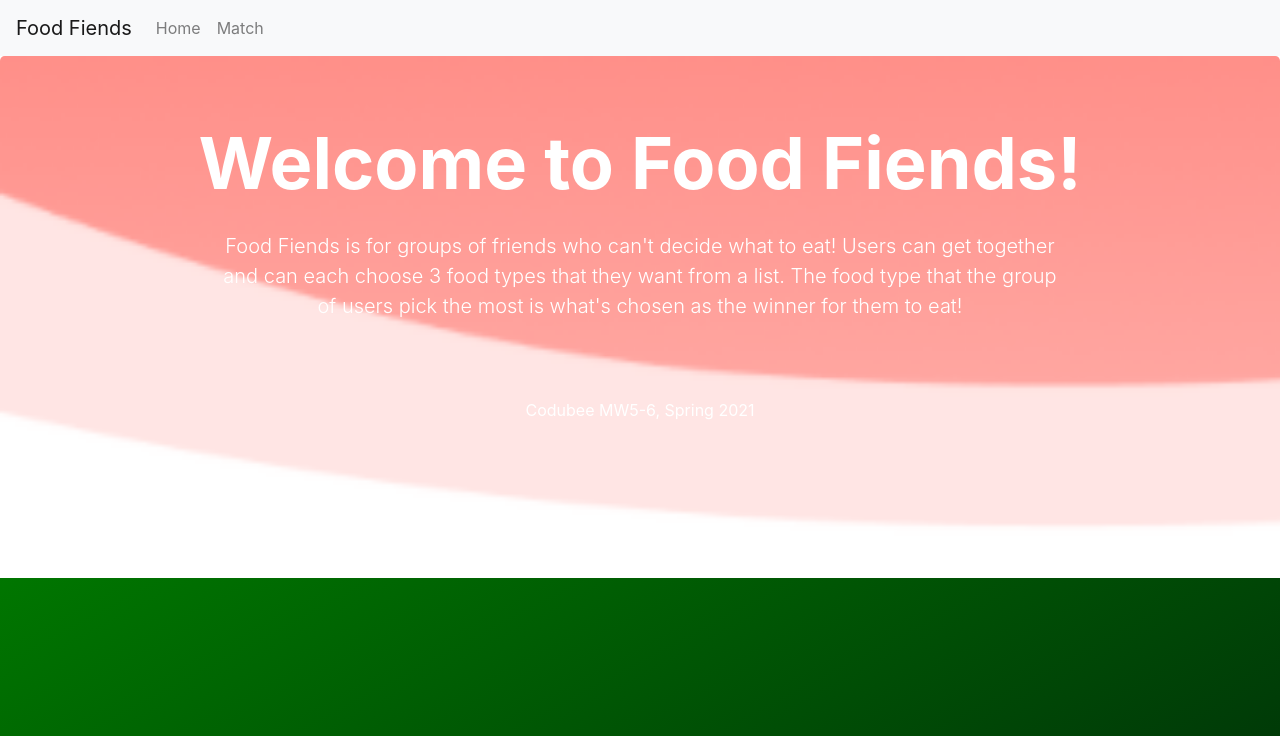
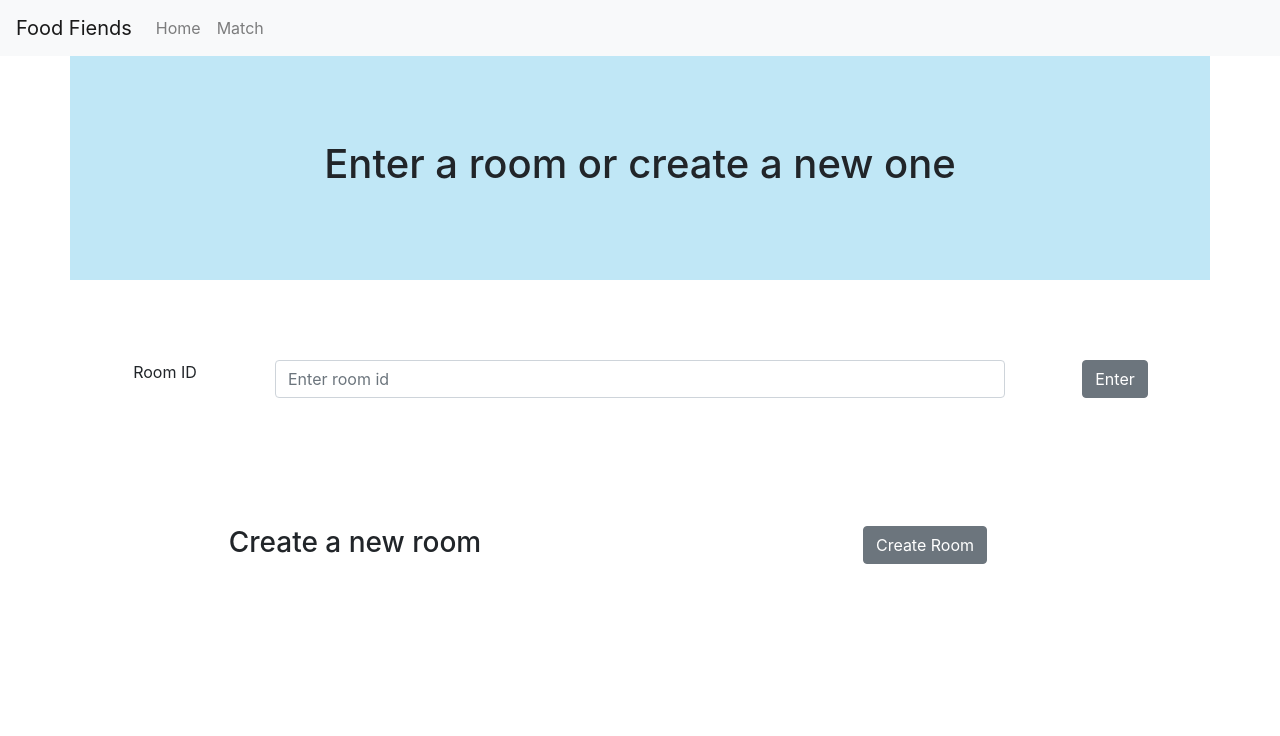
Before and after one commit to Codubee/FoodFiendsMW5-6, a React (Create React App) app in the folder frontend/: page /room in a window 1280 px wide. Shown: the top 736 px of the page. Built offline with nearby package versions, Linux system fonts and the light colour scheme.

Commit message:
Added the room view

```diff
--- a/frontend/src/App.css
+++ b/frontend/src/App.css
@@ -0,0 +1,3 @@
+.center-text{
+    text-align: center;
+}
--- a/frontend/src/App.js
+++ b/frontend/src/App.js
@@ -1,12 +1,14 @@
 import './App.css';
 import LandingPage from './views/LandingPage'
+import Room from './views/Room'
 import Navbar from './components/Navbar'
 
 function App() {
   return (
     <div>
       <Navbar />
-      <LandingPage />
+      {/* <LandingPage /> */}
+      <Room/>
     </div>
   );
 }
--- /dev/null
+++ b/frontend/src/styles/Room.css
@@ -0,0 +1,15 @@
+.room-id-div{
+    margin-top: 5em;
+}
+
+
+.new-room-row{
+    margin-top: 8em;
+}
+
+.main-header{
+    background-color: #C0E7F6;
+    min-height: 14em;
+    display: grid;
+    place-items: center;
+}
--- /dev/null
+++ b/frontend/src/views/Room.js
@@ -0,0 +1,79 @@
+import React from 'react'
+import { Button, Container, FormGroup, Form, Label, Input, Row, Col } from 'reactstrap'
+import '../styles/Room.css'
+
+class Room extends React.Component {
+    constructor(props) {
+        super(props);
+        this.state = {
+            roomId: ''
+        };
+
+        this.handleChange = this.handleChange.bind(this);
+        this.enterRoom = this.enterRoom.bind(this);
+        this.createNewRoom = this.createNewRoom.bind(this);
+    }
+
+    handleChange(event) {
+        this.setState({ roomId: event.target.value });
+    }
+
+    enterRoom(event) {
+        alert('Entering a room');
+        event.preventDefault();
+    }
+
+    createNewRoom(event) {
+        alert('Creating a new room');
+        event.preventDefault();
+    }
+
+    render() {
+        return (
+
+            <div className="text-center">
+                <Container className="main-header">
+                    <h1>Enter a room or create a new one</h1>
+                </Container>
+
+                <Container>
+                    <Form onSubmit={this.enterRoom}>
+                        <FormGroup>
+                            <div className="room-id-div">
+                                <Row>
+                                    <Col md="2" sm="12">
+                                        <Label for="exampleEmail">Room ID</Label>
+                                    </Col>
+                                    <Col md="8" sm="12">
+                                        <Input
+                                            type="text"
+                                            placeholder="Enter room id"
+                                            value={this.state.roomId}
+                                            onChange={this.handleChange}
+                                        />
+                                    </Col>
+                                    <Col md="2" sm="12">
+                                        <Button>Enter</Button>
+                                    </Col>
+                                </Row>
+                            </div>
+                        </FormGroup>
+                    </Form >
+                    <Form onSubmit={this.createNewRoom}>
+                        <Row className="new-room-row">
+                            <Col sm="12" md="6">
+                                <h3>Create a new room</h3>
+                            </Col>
+                            <Col sm="12" md="6">
+                                <Button>Create Room</Button>
+                            </Col>
+                        </Row>
+                    </Form>
+                </Container>
+            </div>
+
+        );
+    }
+}
+
+export default Room;
```
